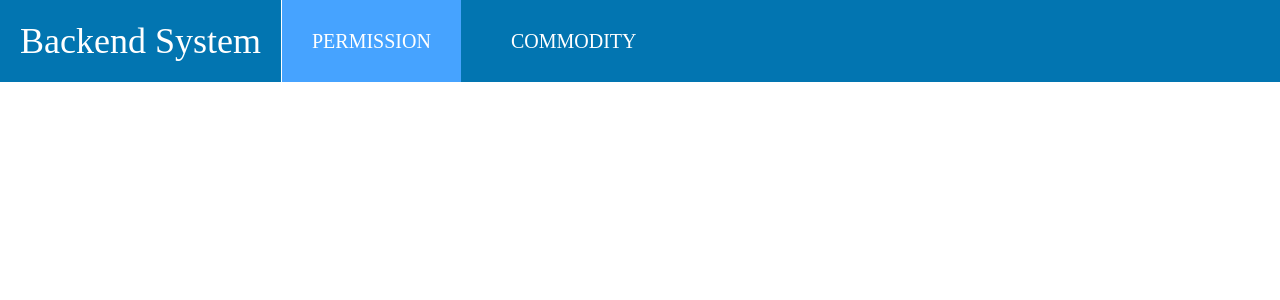
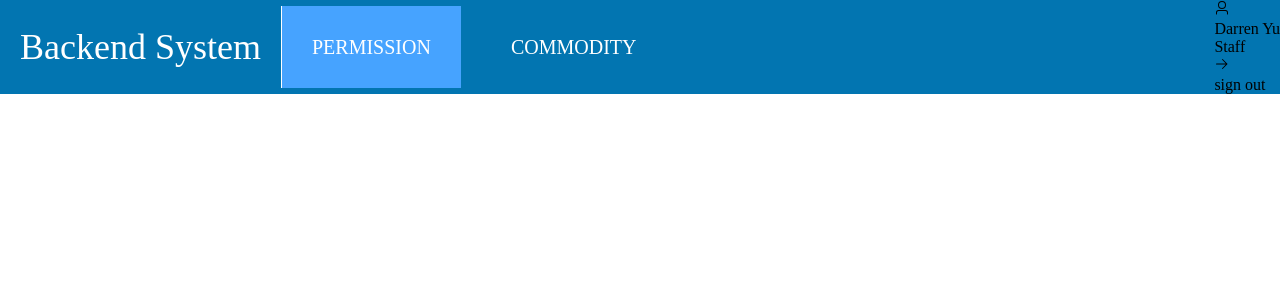
Before and after one commit to YuDarren/bs.github.io, a Vue app: page / in a window 1280 px wide. Shown: the top 300 px of the page. Built offline with nearby package versions, Linux system fonts and the light colour scheme.

Commit message:
bs title schedule 60%

```diff
--- a/package.json
+++ b/package.json
@@ -7,6 +7,7 @@
     "build": "vue-cli-service build"
   },
   "dependencies": {
+    "@element-plus/icons-vue": "^2.0.6",
     "core-js": "^3.8.3",
     "element-plus": "^2.2.8",
     "vue": "^3.2.13",
@@ -17,7 +18,9 @@
     "@vue/cli-plugin-router": "~5.0.0",
     "@vue/cli-service": "~5.0.0",
     "sass": "^1.32.7",
-    "sass-loader": "^12.0.0"
+    "sass-loader": "^12.0.0",
+    "unplugin-auto-import": "^0.9.2",
+    "unplugin-vue-components": "^0.21.1"
   },
   "browserslist": [
     "> 1%",
--- a/src/App.vue
+++ b/src/App.vue
@@ -14,7 +14,6 @@ body {
   background: #fff;
   margin: 0;
 }
-
 a {
   text-decoration: none;
 }
--- a/src/components/Header.vue
+++ b/src/components/Header.vue
@@ -1,5 +1,8 @@
 <script>
-export default {};
+import { User, Right } from "@element-plus/icons-vue";
+export default {
+  components: { User, Right },
+};
 </script>
 <template>
   <header>
@@ -13,12 +16,26 @@ export default {};
           <div class="btn">
             <router-link to="/commodity">Commodity</router-link>
           </div>
-          <div></div>
         </div>
       </div>
       <div class="head_right">
-        <div class="head_user"></div>
-        <div class="head_signout"></div>
+        <div class="head_user">
+          <div class="user_photo">
+            <el-icon><User /></el-icon>
+          </div>
+          <div class="user_info">
+            <div class="user_name">Darren Yu</div>
+            <div class="user_jobtit">Staff</div>
+          </div>
+        </div>
+        <div class="head_signout">
+          <div class="signout_btn">
+            <div class="so_photo">
+              <el-icon><Right /></el-icon>
+            </div>
+            <div class="so_name">sign out</div>
+          </div>
+        </div>
       </div>
     </div>
   </header>
@@ -29,7 +46,7 @@ export default {};
   display: flex;
   align-items: center;
   justify-content: space-between;
-
+  margin: 0;
   .head_left {
     display: flex;
     .head_tit {
@@ -63,8 +80,22 @@ export default {};
   }
   .head_right {
     .head_user {
+      .user_photo {
+      }
+      .user_info {
+        .user_name {
+        }
+        .user_jobtit {
+        }
+      }
     }
     .head_signout {
+      .signout_btn {
+        .so_photo {
+        }
+        .so_name {
+        }
+      }
     }
   }
 }
--- a/src/main.js
+++ b/src/main.js
@@ -1,7 +1,14 @@
 import { createApp } from "vue";
 import App from "./App.vue";
-import ElementPlus from "element-plus";
-import "element-plus/dist/index.css";
 import router from "./router";
 
-createApp(App).use(ElementPlus).use(router).mount("#app");
+import ElementPlus from "element-plus";
+import * as ElementPlusIconsVue from "@element-plus/icons-vue";
+import "element-plus/dist/index.css";
+
+const app = createApp(App);
+
+app.use(ElementPlus).use(router).mount("#app");
+for (const [key, component] of Object.entries(ElementPlusIconsVue)) {
+  app.component(key, component);
+}
```
Also changed, not shown: 1 other file (tests, documents, lock files or other folders).
